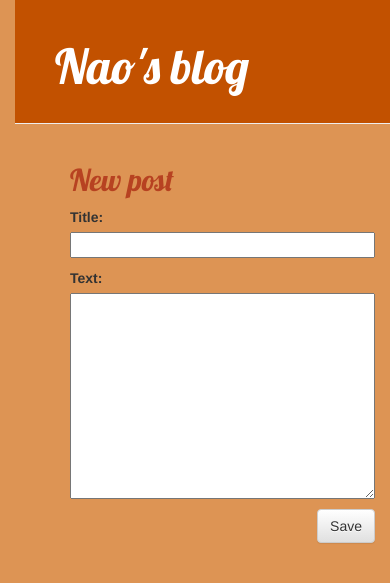
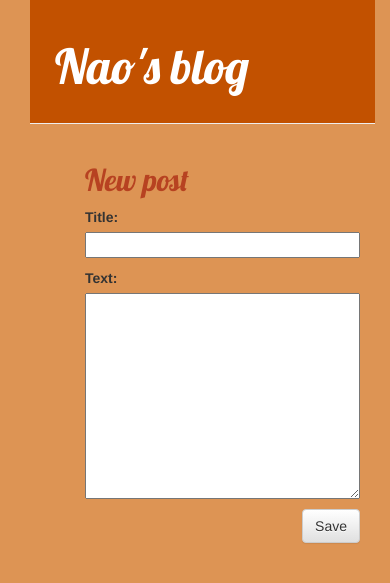
Before and after one commit to naonobu25/my-first-blog, a Django app: page /post/new/ in a window 390 px wide. Shown: the top 583 px of the page. Run offline with Django 3.2, Linux system fonts and the light colour scheme; some libraries are stand-ins or nearby versions.

Commit message:
CHANGED base.html ADDED responsive bootstrap

```diff
--- a/blog/templates/blog/base.html
+++ b/blog/templates/blog/base.html
@@ -14,20 +14,28 @@
   </head>
 
   <body>
-      <div class="page-header">
+    <div class="container">
+
+      <div class="page-header" >
+      <div class="row">
         {% if user.is_authenticated %}
+          <div class="col-xs-12">
           <a href="{% url 'post_new' %}" class="top-menu"><span class="glyphicon glyphicon-plus"></span></a>
+          </div>
         {% endif %}
           <h1><a href="/">Nao's blog</a></h1>
       </div>
+      </div>
+
       <div class="content container">
           <div class="row">
-              <div class="col-md-8">
+              <div class="col-md-8 col-xs-12">
               {% block content %}
               {% endblock %}
               </div>
           </div>
       </div>
+    </div>
   </body>
 
 </html>
```
